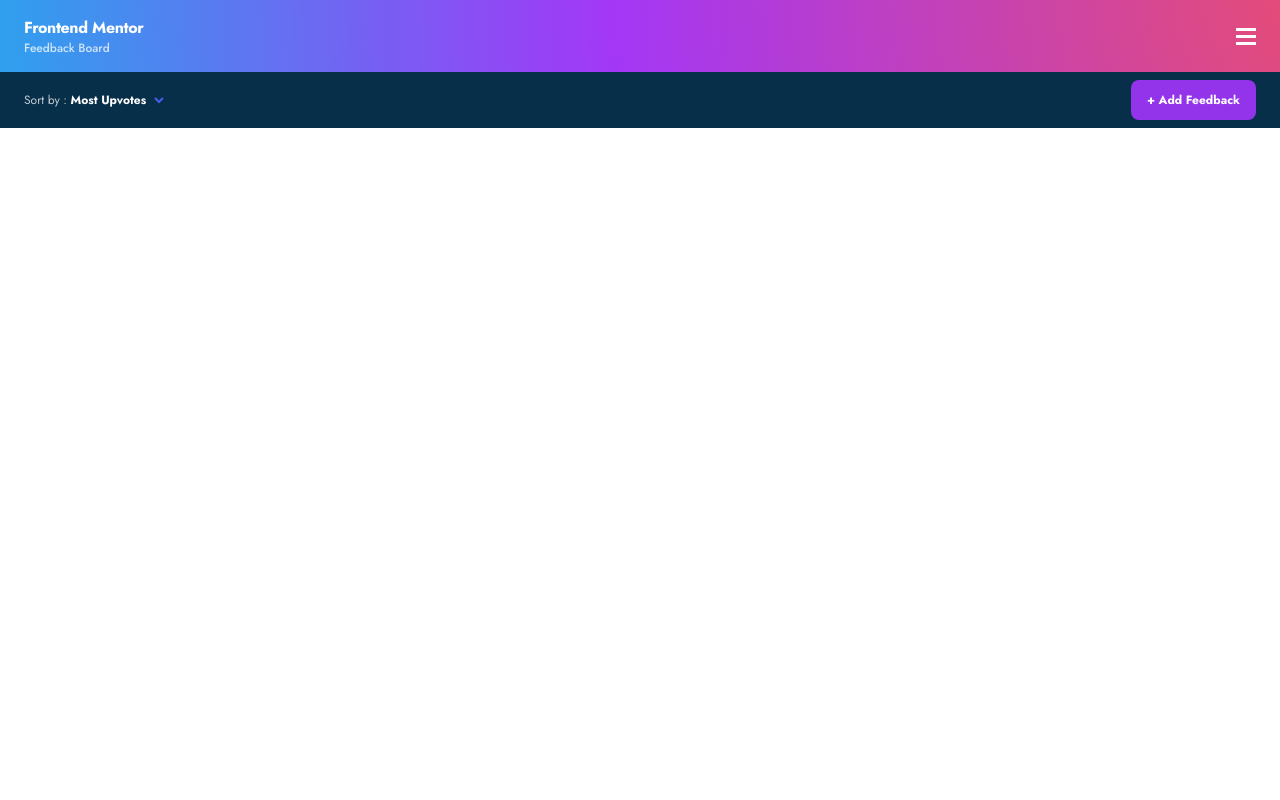
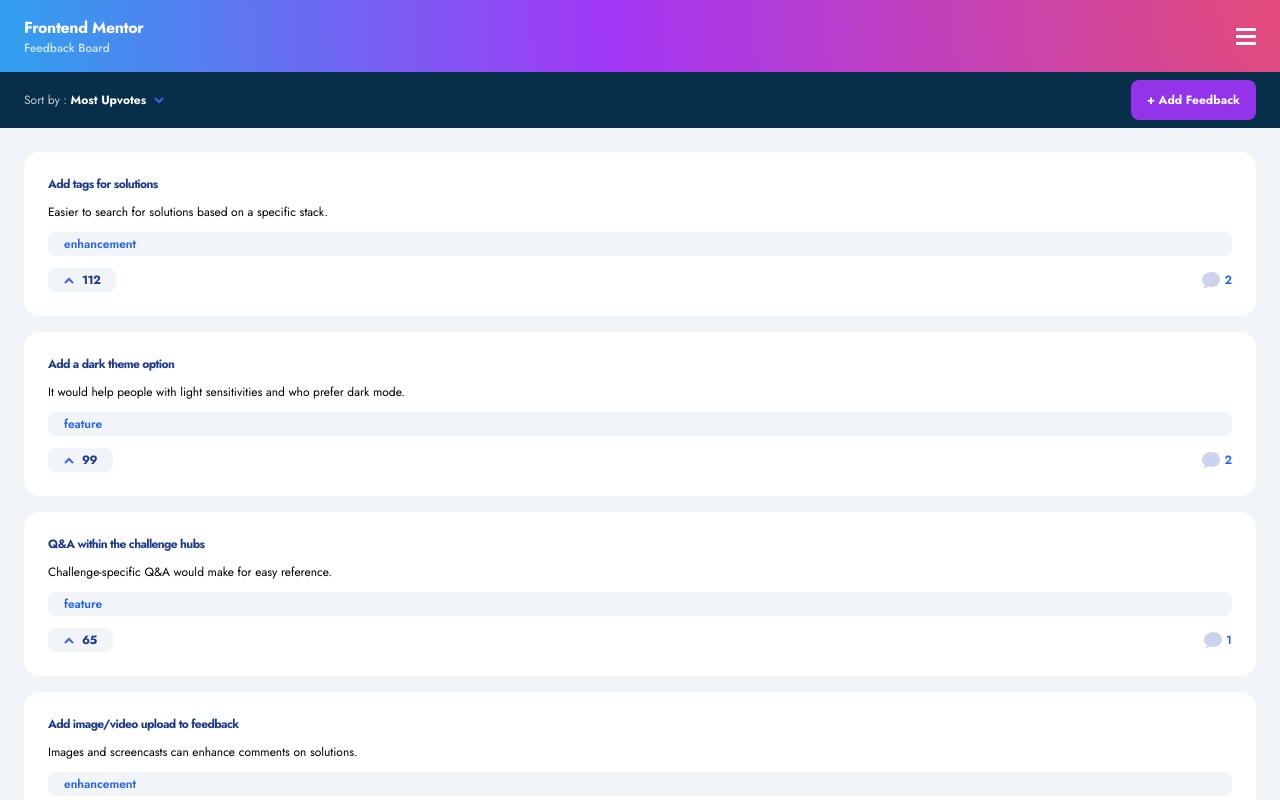
Before and after one commit to lashasaata/Product-Feedback-App, a React (Vite) app: page / in a window 1280 px wide. Shown: the top 800 px of the page. Built offline with nearby package versions, Linux system fonts and the light colour scheme.

Commit message:
feat: add main to feedbacks component

```diff
--- a/src/App.jsx
+++ b/src/App.jsx
@@ -1,9 +1,13 @@
+import { useState } from "react";
 import "./App.css";
 import Feedbacks from "./components/Feedbacks";
+import Data from "./data.json";
 
 function App() {
+  const [data,setData] = useState(Data);
+
   return <>
-    <Feedbacks/>
+    <Feedbacks data={data} setData={setData}/>
   </>;
 }
 
--- a/src/components/Feedbacks.jsx
+++ b/src/components/Feedbacks.jsx
@@ -1,10 +1,13 @@
 import Hamburger from "/assets/shared/mobile/icon-hamburger.svg";
 import ArrowDown from "/assets/shared/icon-arrow-down.svg";
+import ArrowUp from "/assets/shared/icon-arrow-up.svg";
+import Comments from "/assets/shared/icon-comments.svg";
+import Empty from "/assets/suggestions/illustration-empty.svg";
 
-export default function Feedbacks(){
+export default function Feedbacks({data,setData}){
     return <div className="feedbacks">
         <header>
-        <div className="w-full flex justify-between items-center py-4 px-6" style={{backgroundImage: 'radial-gradient(circle at 104% -10%, #e84d70, #a337f6 54%, #28a7ed 103%)', backgroundColor: '#ffffff !important'}}>
+            <div className="w-full flex justify-between items-center py-4 px-6" style={{backgroundImage: 'radial-gradient(circle at 104% -10%, #e84d70, #a337f6 54%, #28a7ed 103%)'}}>
                 <div className="title-text">
                     <p className="text-base font-bold tracking-tight text-white">Frontend Mentor</p>
                     <p className="text-xs font-medium text-white opacity-75">Feedback Board</p>
@@ -25,6 +28,44 @@ export default function Feedbacks(){
             </div>
         </header>
 
-        <main></main>
+        {data.productRequests.length === 0 ? (
+                <main className="bg-white p-5 flex gap-4 flex-col justify-center items-center">
+                    <img  className="w-102 h-108" src={Empty} alt="illustration empty" />
+                    <p className="text-xl font-bold tracking-wide text-blue-gray-800">There is no feedback yet.</p>
+                    <p className="text-xs text-center text-blue-gray-600">Got a suggestion? Found a bug that needs to be squashed? We love hearing about new ideas to improve our app.</p>
+
+                    <div className="px-4 py-3 rounded-lg bg-purple-600">
+                        <p className="text-xs font-bold text-white">+ Add Feedback</p>
+                    </div>
+                </main>
+            ) : (
+                <main className="bg-slate-100 p-6 flex gap-4 flex-col">
+                    {data.productRequests.map((feedback) => {
+                        return (
+                            <div key={feedback.id} className="p-6 gap-3 rounded-2xl bg-white flex flex-col">
+                                <p className="text-xs font-bold tracking-tighter text-blue-900">{feedback.title}</p>
+                                <p className="text-xs text-blue-gray-600">{feedback.description}</p>
+
+                                <div className="rounded-lg bg-slate-100 py-1 px-4">
+                                    <p className="text-xs font-semibold text-blue-600">{feedback.category}</p>
+                                </div>
+
+                                <div className="flex justify-between">
+                                    <div className="flex gap-2 items-center rounded-lg bg-slate-100 py-1 px-4">
+                                        <img src={ArrowUp} alt="arrow up icon" />
+                                        <p className="text-xs font-bold tracking-tighter text-blue-900">{feedback.upvotes}</p>
+                                    </div>
+
+                                    <div className="flex items-center gap-1">
+                                        <img src={Comments} alt="comments icon" />
+                                        <p className="text-xs font-semibold text-blue-600">{feedback.comments?.length ?? 0}</p>
+                                    </div>
+                                </div>
+                            </div>
+                        );
+                    })}
+                </main>
+            )}
+
     </div>
 }
```
